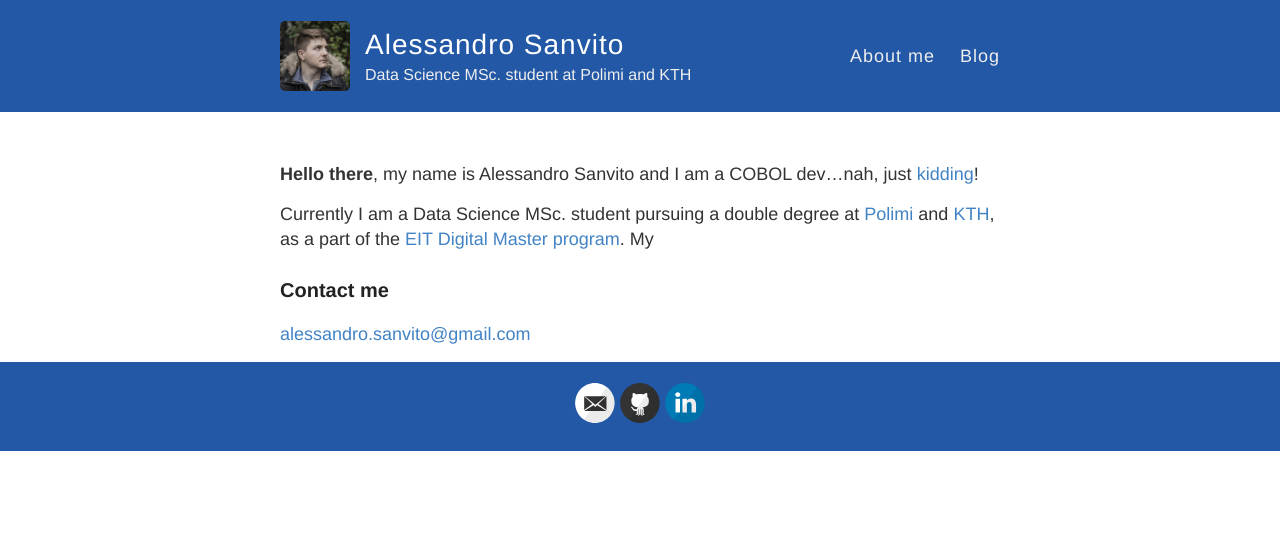
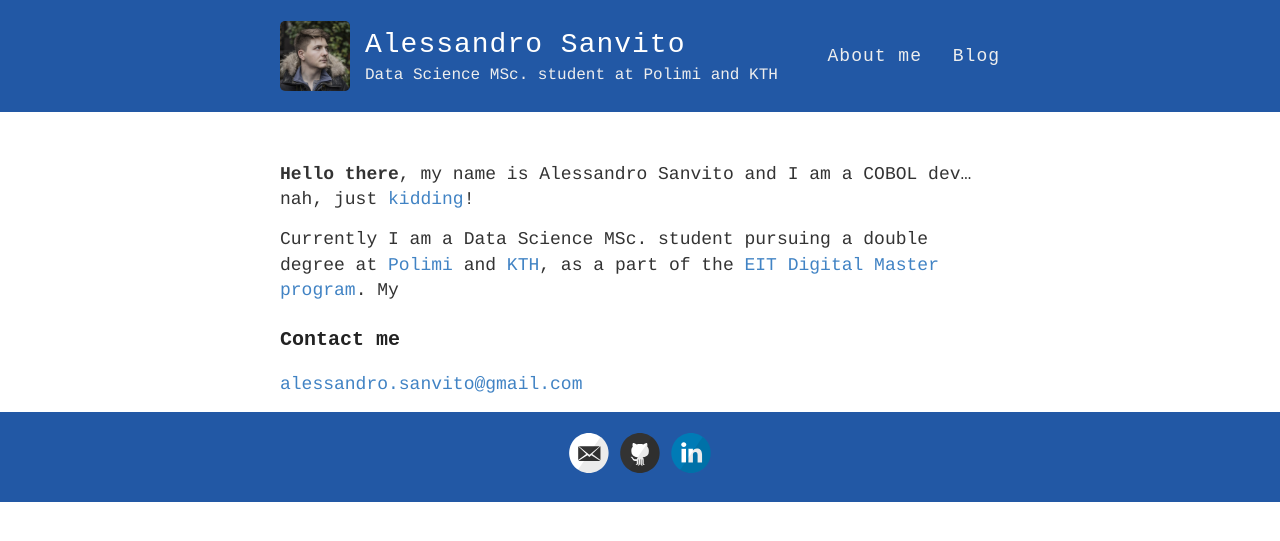
Before and after one commit to Alexdruso/Alexdruso.github.io, a Jekyll site: the page built from docs/index.md, in a window 1280 px wide. Shown: the top 541 px of the page. Built offline with Jekyll 4.4.1, drawn with Linux system fonts in a browser that asks for light colours.

Commit message:
feat: change font

```diff
--- a/docs/_sass/_variables.scss
+++ b/docs/_sass/_variables.scss
@@ -20,6 +20,8 @@ $white: #fff;
 $helvetica: Helvetica, Arial, sans-serif;
 $helveticaNeue: "Helvetica Neue", Helvetica, Arial, sans-serif;
 $georgia: Georgia, serif;
+$courier: Courier, monospace;
+$courierNeue: "Courier New", Courier, monospace;
 
 // Mobile breakpoints
 @mixin mobile {
--- a/docs/style.scss
+++ b/docs/style.scss
@@ -19,7 +19,7 @@ html {
 
 body {
 	background: $white;
-  font: 18px/1.4 $helvetica;
+  font: 18px/1.4 $courier;
   color: $darkGray;
 }
 
@@ -31,7 +31,7 @@ body {
 }
 
 h1, h2, h3, h4, h5, h6 {
-  font-family: $helveticaNeue;
+  font-family: $courierNeue;
   color: $darkerGray;
   font-weight: bold;
 
@@ -196,7 +196,7 @@ img {
   margin: 0;
   color: $white;
   cursor: pointer;
-  font-family: $helveticaNeue;
+  font-family: $courierNeue;
   font-weight: 300;
   font-size: 28px;
   letter-spacing: 1px;
@@ -215,7 +215,7 @@ img {
 nav {
   float: right;
   margin-top: 23px; // @TODO: Vertically middle align
-  font-family: $helveticaNeue;
+  font-family: $courierNeue;
   font-size: 18px;
 
   @include mobile {
```
